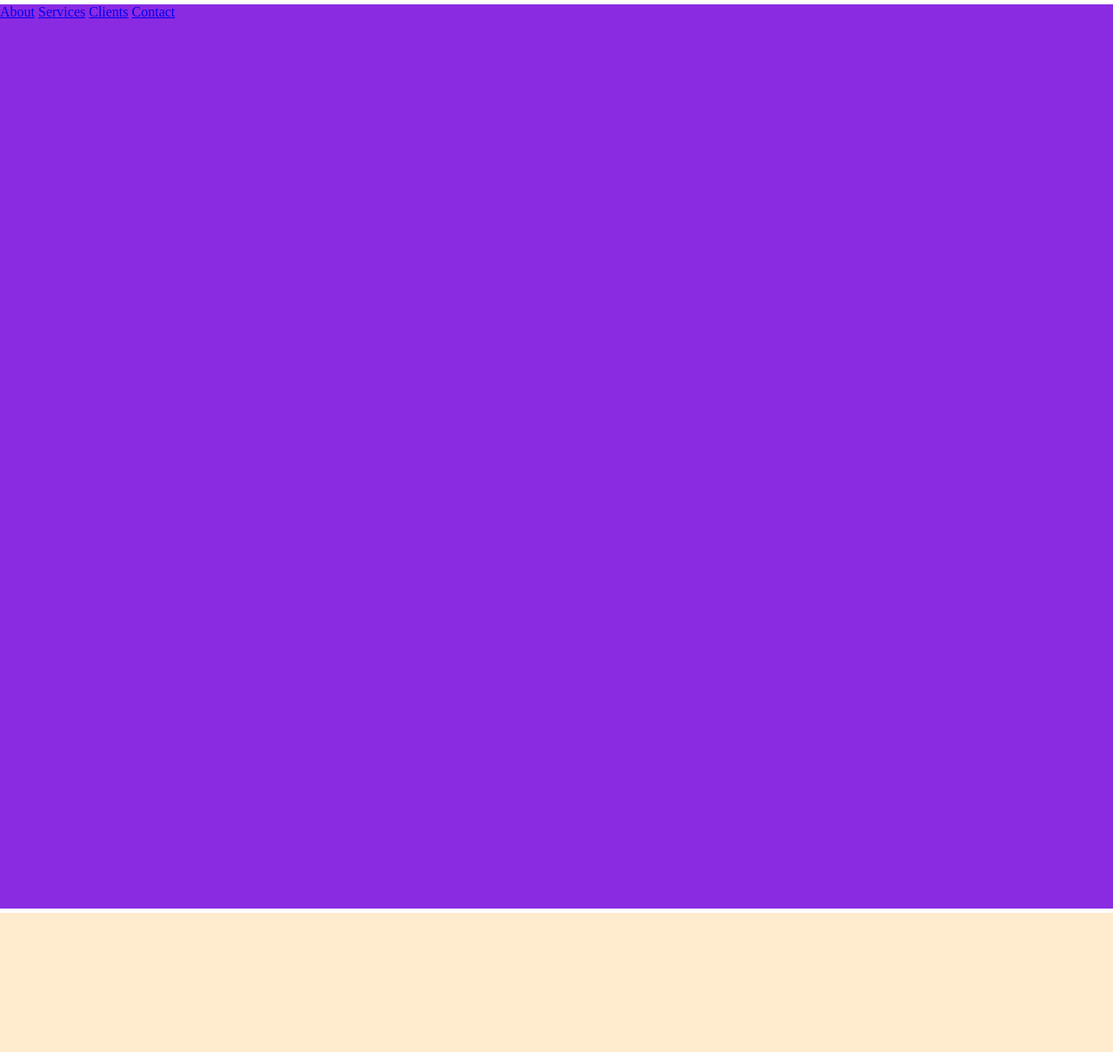
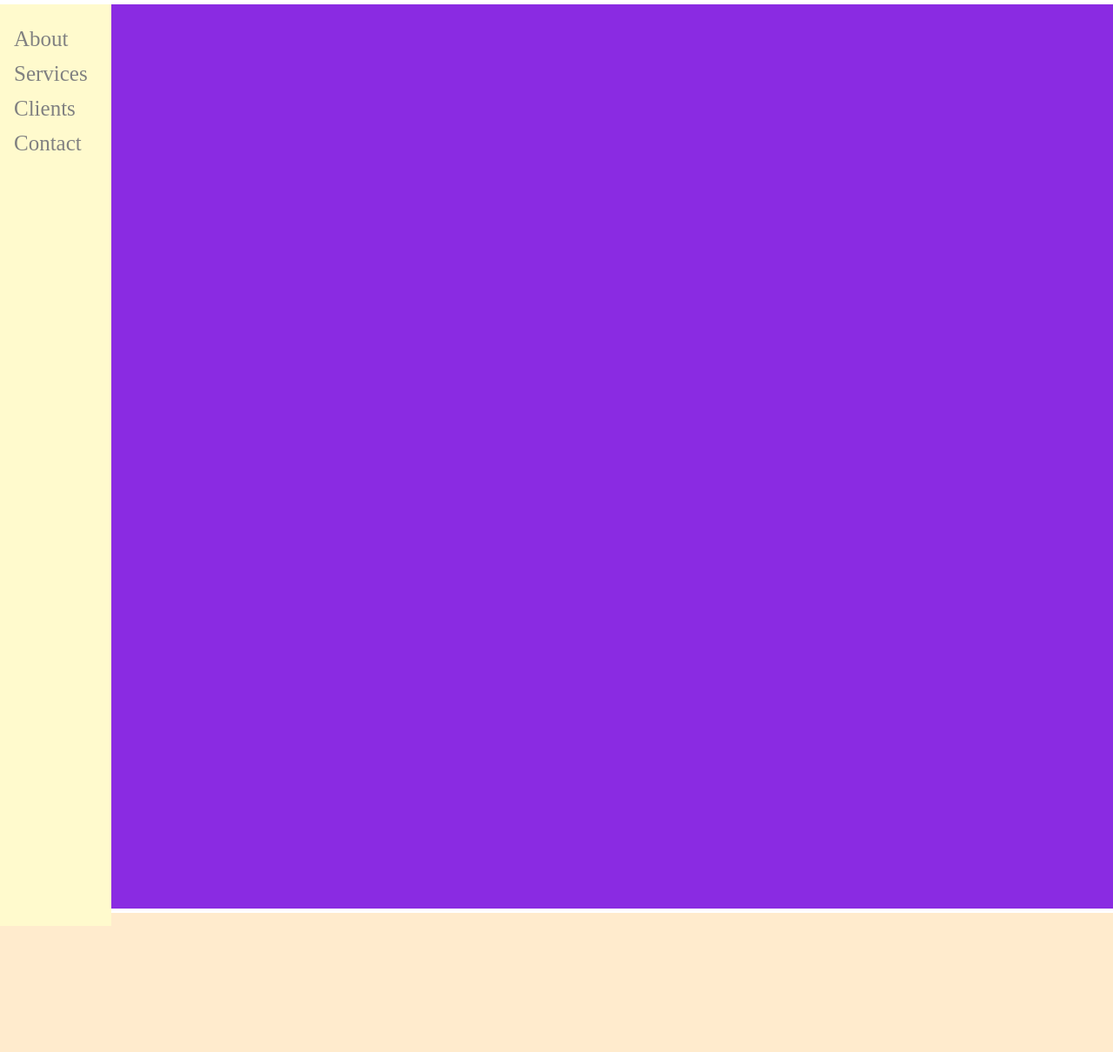
Before and after one commit to KanatSeytov/Final_project, a PHP site: page / in a window 1280 px wide. Shown: the part 50-1260 px from the top of the page at 87% size. Run offline with PHP 8.4, Linux system fonts and the light colour scheme.

Commit message:
Update style.css
sitebar's header

```diff
--- a/style.css
+++ b/style.css
@@ -36,6 +36,28 @@ body{
     margin-top: 5px;
 }
 
+.sidenav {
+    height: 130vh;
+    width: 10vw;
+    float: left;
+
+    background-color: lemonchiffon;
+    padding-top: 20px;
+  }
+
+.sidenav a {
+    padding: 6px 8px 6px 16px;
+    text-decoration: none;
+    font-size: 25px;
+    color: #818181;
+    display: block;
+}
+
+  .sidenav a:hover {
+    color: #f1f1f1;
+  }
+
+
 .footer{
     margin-top: 5px;
     background-color: blanchedalmond;
```
